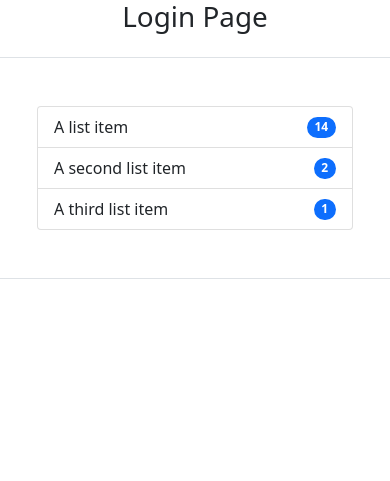
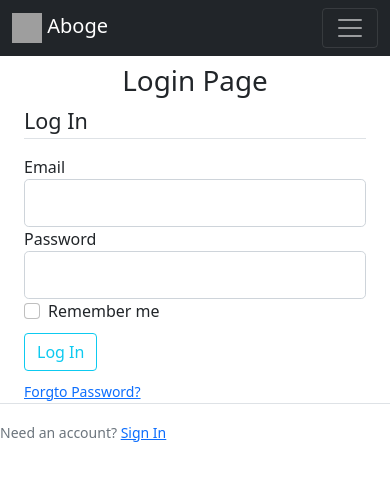
Before and after one commit to AbogeJr/flask-sandbox, a Flask app: page /login in a window 390 px wide. Shown: the top 481 px of the page. Run offline with Flask 2, Linux system fonts and the light colour scheme; parts of the project's set-up code (start-up, migrations or seed data) failed here and were passed over; grey boxes are pictures that could not be loaded.

Commit message:
form-control for login/signup

```diff
--- a/forms.py
+++ b/forms.py
@@ -3,8 +3,8 @@ from wtforms import StringField, PasswordField, SubmitField, BooleanField
 from wtforms.validators import DataRequired, Length, EqualTo, Email, email_validator
 
 class RegistrationForm(FlaskForm):
-    username = StringField('Username', validators=[DataRequired(), Length(min=4, max=20)])
-    email = StringField('Email', validators=[DataRequired()])
+    username = StringField('Username', validators=[DataRequired(), Length(min=4, max=10)])
+    email = StringField('Email', validators=[DataRequired(), Email()])
     password = PasswordField('Password', validators=[DataRequired()])
     confirm_password = PasswordField('Confirm Password', validators=[DataRequired(), EqualTo('password')])
     submit = SubmitField('Sign Up')
--- a/myapp.py
+++ b/myapp.py
@@ -65,6 +65,12 @@ def register():
 @app.route("/login", methods=['GET', 'POST'])
 def login():
     form = LoginForm()
+    if form.validate_on_submit():
+        if form.email.data == 'admin@aboge.com' and form.password.data == 'admin':
+            flash(f'Admin logged in successfully! Welcome Boss.', 'success')
+            return redirect(url_for('home'))
+        else:
+             flash(f'Access Denied! Please check credentials.', 'danger')
     return render_template('login.html', title="Login", form=form, methods=['GET', 'POST'])
 
 
--- a/templates/layout.html
+++ b/templates/layout.html
@@ -13,8 +13,42 @@
         <link rel="stylesheet" href="https://cdn.jsdelivr.net/npm/bootstrap@5.1.3/dist/css/bootstrap.min.css">
     </head>
 
+    <nav class="navbar fixed-top navbar-expand-md navbar-dark bg-dark">
+        <div class="container">
+            <a href="#" class="navbar-brand mb-0 h1">
+                <img src="https://getbootstrap.com/docs/4.0/assets/brand/bootstrap-solid.svg" width="30" height="30" alt="">
+                Aboge
+            </a>
+            <button
+            type="button"
+            data-bs-toggle="collapse"
+            data-bs-target="#navbarNav"
+            class="navbar-toggler"
+            aria-controls="navbarNav"
+            aria-expanded="false"
+            aria-label="Toggle Navigation Menu"
+            >
+                <span class="navbar-toggler-icon"></span>
+            </button>
+            <div class="collapse navbar-collapse" id="navbarNav">
+
+                <ul class="navbar-nav">
+                    <li class="nav-item active">
+                        <a href="{{ url_for('home') }}" class="nav-link">Home</a>
+                    </li>
+                    <li class="nav-item active">
+                        <a href="{{ url_for('register') }}" class="nav-link">Sign Up</a>
+                    </li>
+                    <li class="nav-item acive">
+                        <a href="{{ url_for('about') }}" class="nav-link">About</a>
+                    </li>
+                </ul>
+            </div>
+        </div>
+    </nav>
+
     <body>
-        <h1 class="text-center">{{ title }} Page</h1>
+        <h1 class="text-center rounded mt-5 pt-3">{{ title }} Page</h1>
         {% with messages = get_flashed_messages(with_categories=true) %}
             {% if messages %}
                 {% for category, message in messages %}
@@ -25,12 +59,12 @@
             {% endif %}
         {% endwith %}
         <div class="row">
-            <div class="col-md-8">
+            <div class="col">
                 {% block content %}
                     <!-- content goes here -->
                 {% endblock %}
             </div>
-            <div class="col-md-4 border p-5 my-3">
+            <!-- <div class="col-md-4 border p-5 my-3">
                 <ul class="list-group">
                     <li class="list-group-item d-flex justify-content-between align-items-center">
                       A list item
@@ -45,7 +79,7 @@
                       <span class="badge bg-primary rounded-pill">1</span>
                     </li>
                 </ul>
-            </div>
+            </div> -->
         </div>
         <script src="https://cdn.jsdelivr.net/npm/bootstrap@5.1.3/dist/js/bootstrap.bundle.min.js" async defer></script>
     </body>
--- a/templates/login.html
+++ b/templates/login.html
@@ -1,3 +1,55 @@
 {% extends "layout.html" %}
     {% block content %}
+        <div class="container">
+            <form action="" method="post">
+                {{ form.hidden_tag() }}
+                <fieldset class="form-group">
+                    <legend class="border-bottom mb-3">
+                        Log In
+                    </legend>
+
+                    <div class="form-group">
+                        {{ form.email.label(class="form-control-label") }}
+                        {% if form.email.errors %}
+                            {{ form.email(class="form-control form-control-lg is-invalid") }}
+                            <div class="invalid-feedback">
+                                {% for error in form.email.errors %}
+                                    {{ error }}
+                                {% endfor %}
+                            </div>
+
+                        {% else %}
+                            {{ form.email(class="form-control form-control-lg") }}
+                        {% endif %}
+                    </div>
+                    <div class="form-group">
+                        {{ form.password.label(class="form-control-label") }}
+                        {% if form.password.errors %}
+                            {{ form.password(class="form-control form-control-lg is-invalid") }}
+                            <div class="invalid-feedback">
+                                {% for error in form.password.errors %}
+                                    {{ error }}
+                                {% endfor %}
+                            </div>
+
+                        {% else %}
+                            {{ form.password(class="form-control form-control-lg") }}
+                        {% endif %}
+                    </div>
+                    <div class="form-check">
+                        {{ form.remember(class="form-check-input") }}
+                        {{ form.remember.label(class="form-check-label") }}
+                    </div>
+                </fieldset>
+                    <div class="form-group my-2">
+                        {{ form.submit(class="btn btn-outline-info") }}
+                    </div>
+                    <small class="text-muted ml-3"><a href="#">Forgto Password?</a></small>
+            </form>
+        </div>
+        <div class="border-top pt-3">
+            <small class="text-muted">
+                Need an account? <a href="{{ url_for('register') }}" class="ml-3">Sign In</a>
+            </small>
+        </div>
     {% endblock content %}
```
Also changed, not shown: templates/register.html (+45 -4 lines), 2 other files.
